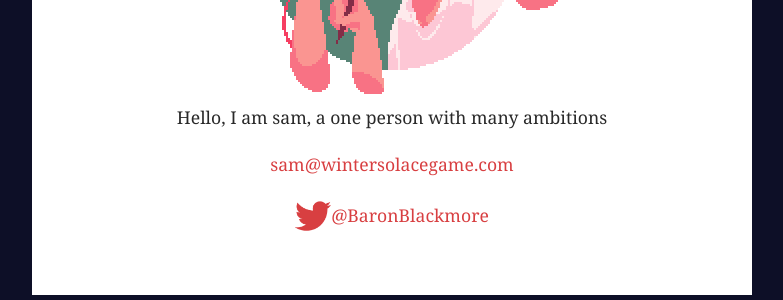
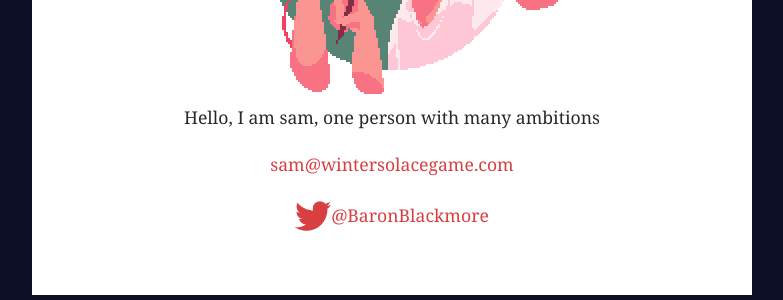
Before and after one commit to BaronBlackmore/Wintercast, a Jekyll site: the page built from contact.html, in a window 1280 px wide. Shown: the part 311-611 px from the top of the page, without its empty margins (248-1031 px from the left). Built offline with Jekyll 4.4.1, drawn with Linux system fonts in a browser that asks for light colours.

Commit message:
remove a

```diff
--- a/contact.html
+++ b/contact.html
@@ -14,7 +14,7 @@ layout: default
 <div class="center-col">
 	<div class="contact-info">
 		<img alt="Sam Ballard Image" src="/images/sam-profile.png">
-		<p>Hello, I am sam, a one person with many ambitions</p>
+		<p>Hello, I am sam, one person with many ambitions</p>
 
 		<p><a href="mailto:sam@wintersolacegame.com">sam@wintersolacegame.com</a></p>
 		<p><a href="https://twitter.com/BaronBlackmore" style="display: flex; align-items: center; padding: 0"><img alt="twitter logo" style="height: 36px" src="/images/twitter-logo.png"> @BaronBlackmore</a></p>
```
